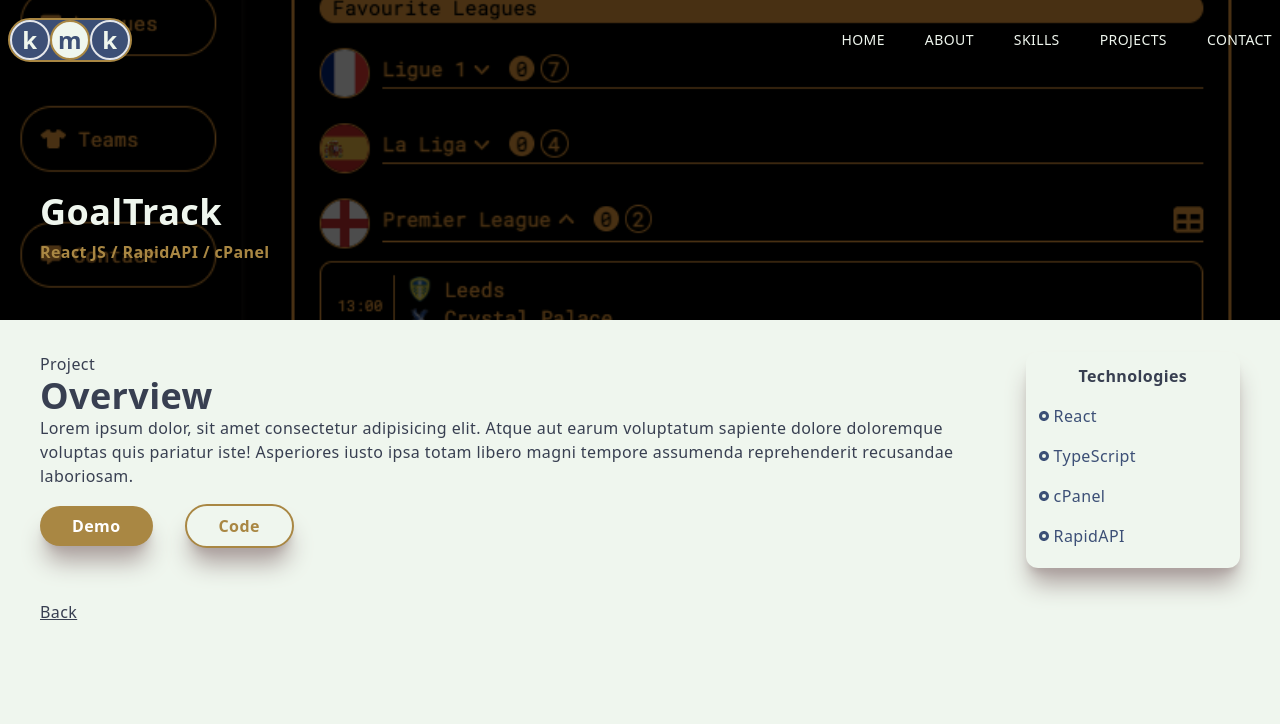
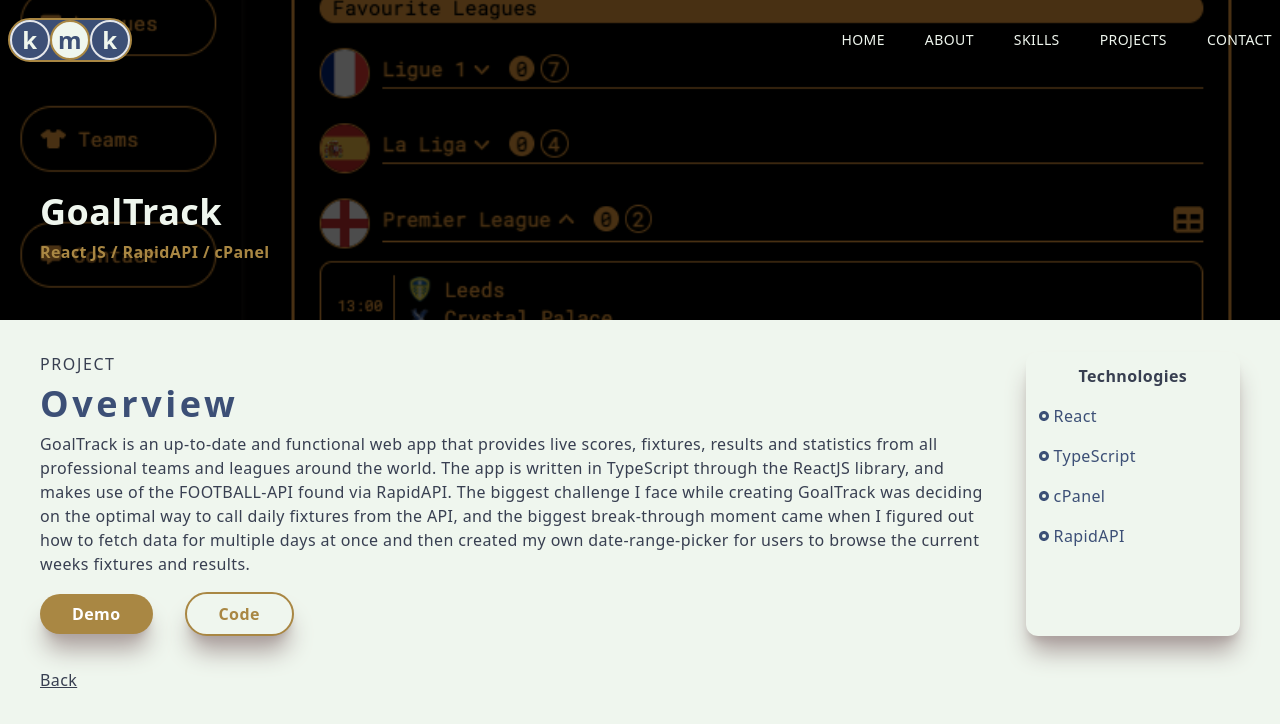
Before and after one commit to kyljmk/new-portfolio, a Next.js app in the folder new-portfolio/: page /goaltrack in a window 1280 px wide. Shown: the top 724 px of the page. Built offline with nearby package versions, Linux system fonts and the light colour scheme; what taos would draw is missing.

Commit message:
Refactor GoalTrack Component

```diff
--- a/new-portfolio/src/pages/goaltrack.tsx
+++ b/new-portfolio/src/pages/goaltrack.tsx
@@ -23,13 +23,19 @@
       </div>
       <div className="max-w-[1240px] mx-auto p-5 grid md:grid-cols-5 gap-8 pt-8">
         <div className="col-span-4">
-          <p>Project</p>
-          <h2>Overview</h2>
+          <p className="tracking-widest uppercase">Project</p>
+          <h2 className="py-2 text-[#3C4F76] tracking-widest">Overview</h2>
           <p>
-            Lorem ipsum dolor, sit amet consectetur adipisicing elit. Atque aut
-            earum voluptatum sapiente dolore doloremque voluptas quis pariatur
-            iste! Asperiores iusto ipsa totam libero magni tempore assumenda
-            reprehenderit recusandae laboriosam.
+            GoalTrack is an up-to-date and functional web app that provides live
+            scores, fixtures, results and statistics from all professional teams
+            and leagues around the world. The app is written in TypeScript
+            through the ReactJS library, and makes use of the FOOTBALL-API found
+            via RapidAPI. The biggest challenge I face while creating GoalTrack
+            was deciding on the optimal way to call daily fixtures from the API,
+            and the biggest break-through moment came when I figured out how to
+            fetch data for multiple days at once and then created my own
+            date-range-picker for users to browse the current weeks fixtures and
+            results.
           </p>
           <Link
             href={"https://goaltrack.live"}
```
